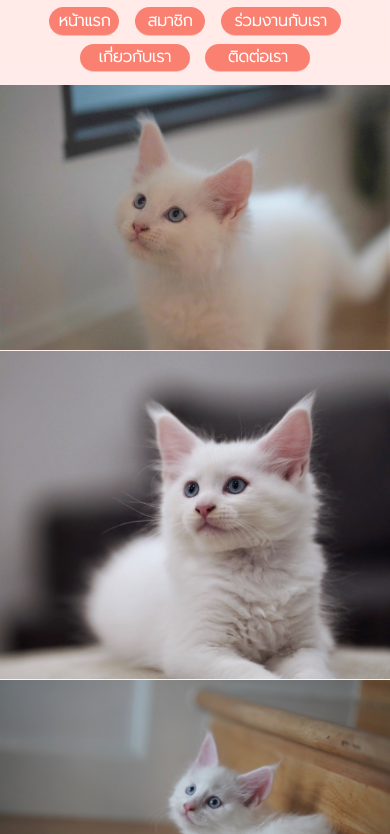
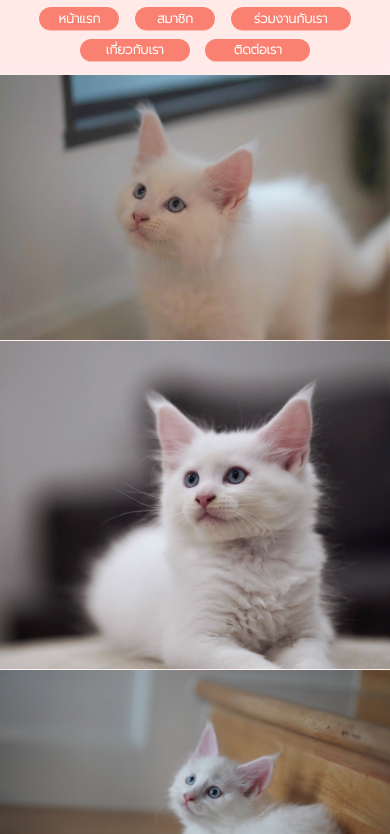
Before and after one commit to pakpoomcs/pakpoomcs.github.io, a plain HTML site: page index.html in a window 390 px wide. Shown: the part 230-1064 px from the top of the page. Drawn offline with Linux system fonts and the light colour scheme.

Commit message:
JUN-30 try adjusting @media mid-width to 900px to see if it fixes the iphone screen issue (button size still)

```diff
--- a/photoport.css
+++ b/photoport.css
@@ -44,11 +44,11 @@ nav {
 }
 
 nav div {
-    min-width: 70px;
-    width: 15%;
+    min-width: 80px;
+    width: auto;
     height: auto;
     background-color: salmon;
-    font-size: 1rem;
+    font-size: 0.8rem;
     font-weight: bold;
     text-align: center;
     color: white;
@@ -159,7 +159,7 @@ img {
 
 /* Next part is for >1024px wide screen */
 
-@media (min-width: 850px) {
+@media (min-width: 900px) {
     nav {
         max-width: 60%;
         flex-direction: row;
```
